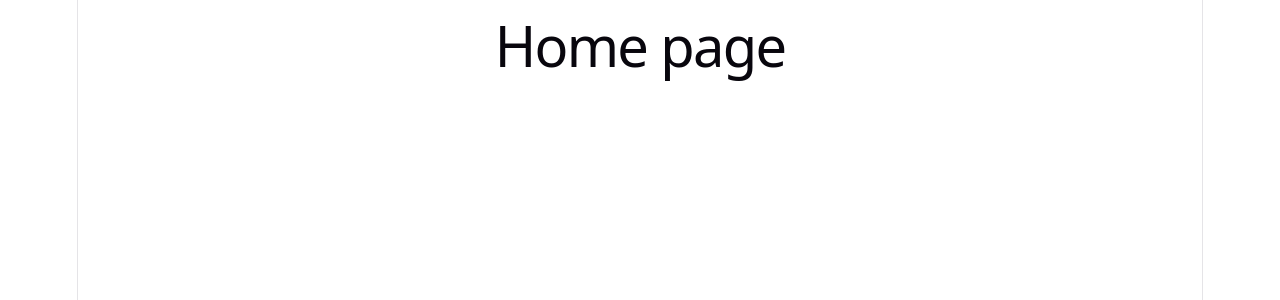
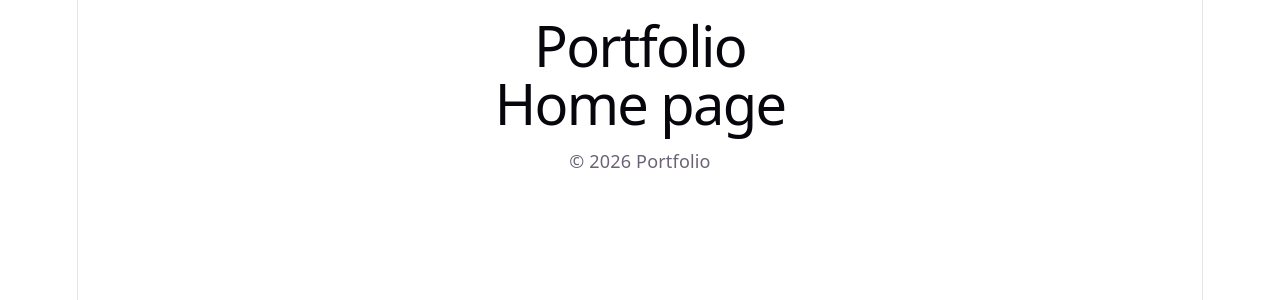
Before and after one commit to vgarmy/portfolio, a React app: page /portfolio/ in a window 1280 px wide. Shown: the top 300 px of the page. Built offline with nearby package versions, Linux system fonts and the light colour scheme; the HTML template or start-up script is replaced by a standard one.

Commit message:
Add main layout with navbar and footer

```diff
--- /dev/null
+++ b/src/layouts/Footer.tsx
@@ -0,0 +1,9 @@
+function Footer() {
+  return (
+    <footer>
+      <p>© 2026 Portfolio</p>
+    </footer>
+  );
+}
+
+export default Footer;
--- a/src/layouts/MainLayout.tsx
+++ b/src/layouts/MainLayout.tsx
@@ -0,0 +1,19 @@
+import { Outlet } from "react-router-dom";
+import Navbar from "./Navbar";
+import Footer from "./Footer";
+
+function MainLayout() {
+    return (
+        <div>
+            <Navbar />
+
+            <main>
+                <Outlet />
+            </main>
+
+            <Footer />
+        </div>
+    );
+}
+
+export default MainLayout;
--- /dev/null
+++ b/src/layouts/Navbar.tsx
@@ -0,0 +1,9 @@
+function Navbar() {
+  return (
+    <nav>
+      <h1>Portfolio</h1>
+    </nav>
+  );
+}
+
+export default Navbar;
--- a/src/routes/AppRoutes.tsx
+++ b/src/routes/AppRoutes.tsx
@@ -1,4 +1,5 @@
 import { BrowserRouter, Routes, Route } from "react-router-dom";
+import MainLayout from "../layouts/MainLayout";
 
 import Home from "../pages/public/Home";
 import About from "../pages/public/About";
@@ -9,10 +10,12 @@
     return (
         <BrowserRouter basename="/portfolio">
             <Routes>
+                <Route path="/" element={<MainLayout />}>
                     <Route path="/" element={<Home />} />
                     <Route path="/about" element={<About />} />
                     <Route path="/projects" element={<Projects />} />
                     <Route path="/contact" element={<Contact />} />
+                </Route>
             </Routes>
         </BrowserRouter>
     );
```
Lines whose indentation alone changed are shown as unchanged.
